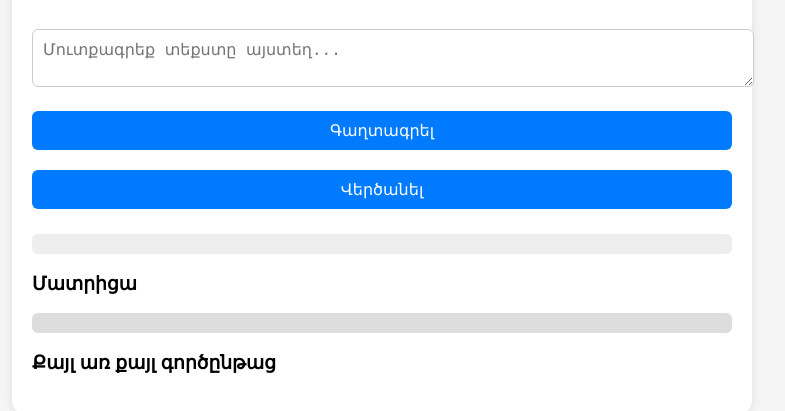
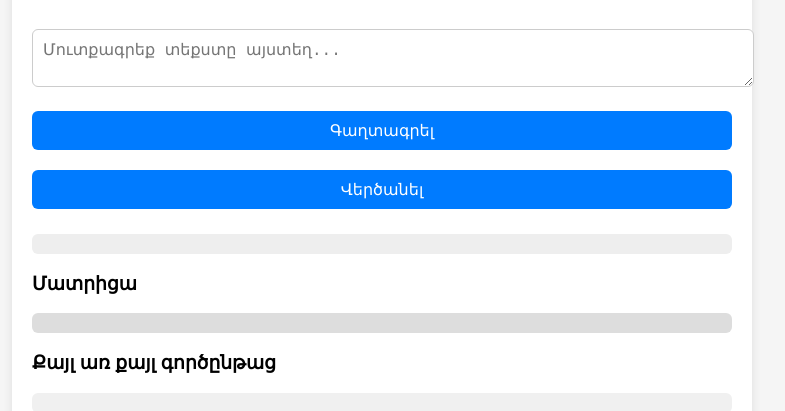
Before and after one commit to ttiikkss047/Playfair.github.io, a plain HTML site: page index.html in a window 1280 px wide. Shown: the part 97-508 px from the top of the page, without its empty margins (258-1043 px from the left). Drawn offline with Linux system fonts and the light colour scheme.

Commit message:
Update style.css

```diff
--- a/style.css
+++ b/style.css
@@ -1,4 +1,3 @@
-
 body {
     font-family: Arial, sans-serif;
     background: #f5f5f5;
@@ -50,3 +49,11 @@
     font-family: monospace;
     white-space: pre-wrap;
 }
+.steps {
+    margin-top: 10px;
+    padding: 10px;
+    background: #f0f0f0;
+    border-radius: 6px;
+    font-family: monospace;
+    white-space: pre-wrap;
+}
```
Lines whose indentation alone changed are shown as unchanged.
